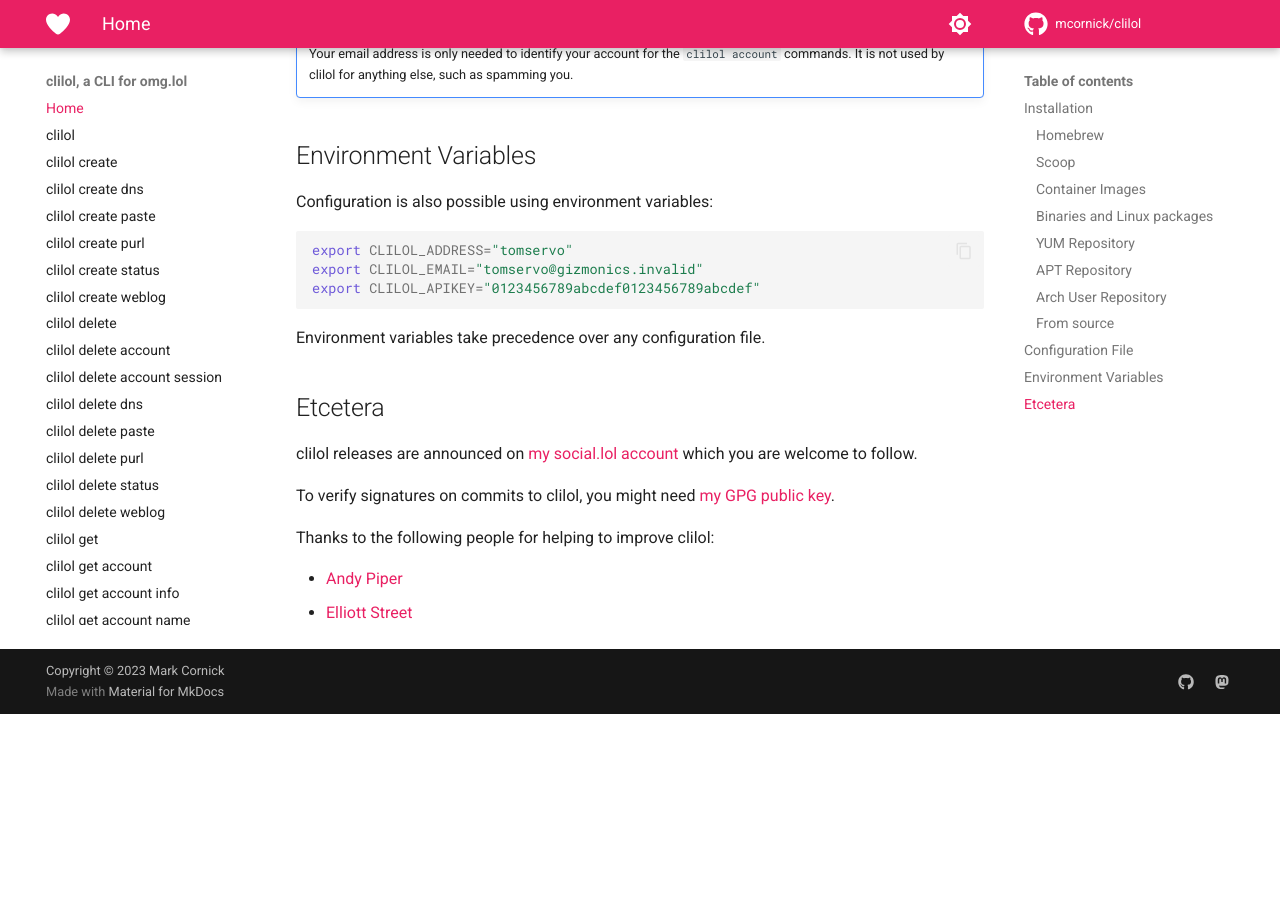
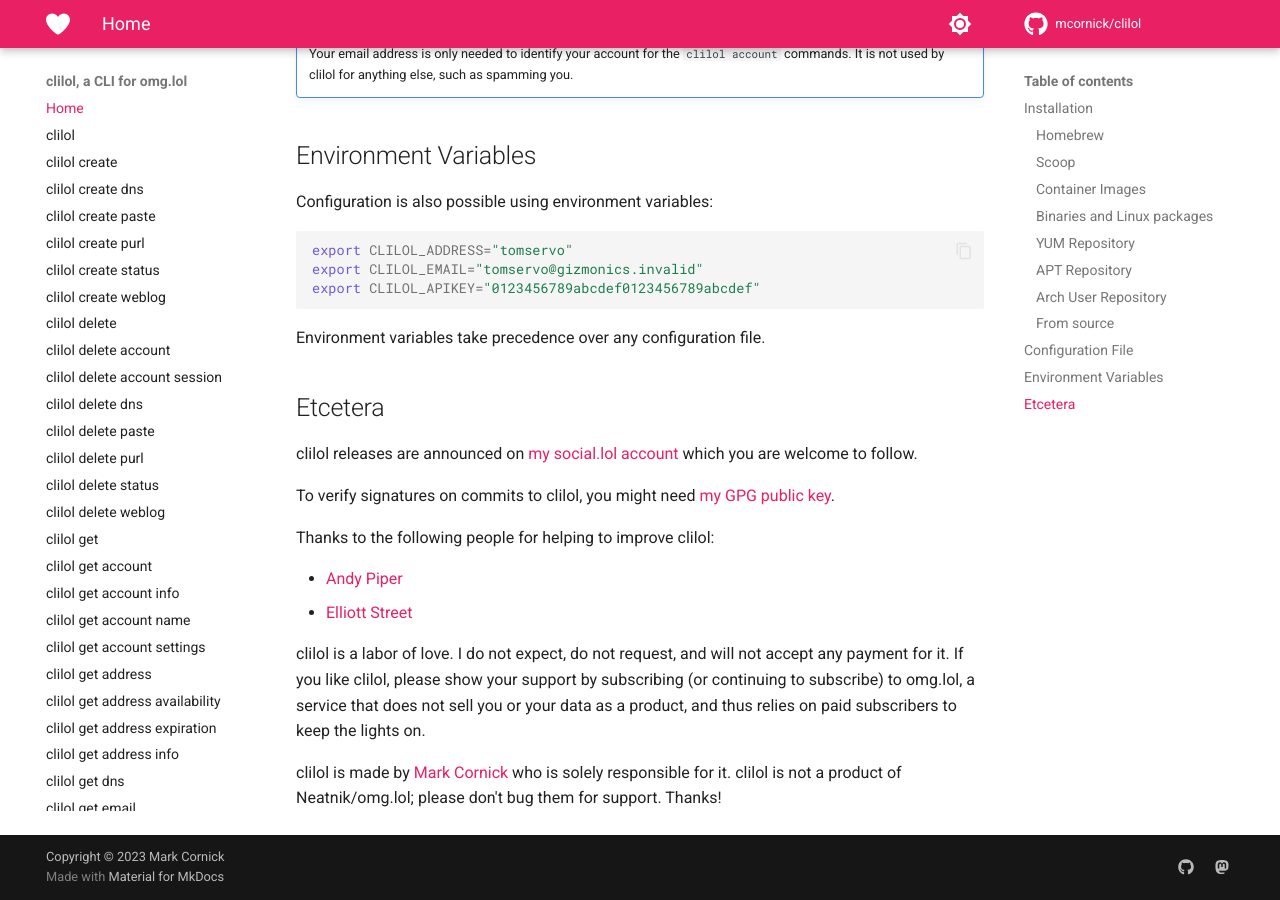
Before and after one commit to mcornick/clilol, an MkDocs documentation site: the page built from docs/index.md, in a window 1280 px wide and 900 px high, scrolled down 3267 px. Built offline with MkDocs 1.6.1 and Material for MkDocs 9.7.7, drawn with Linux system fonts in a browser that asks for light colours; comment, search, counter and statistics services are not loaded; the version menu is left out; before the commit the page ends 3981 px from its top, so only the background shows below that.

Commit message:
docs: add support messaging
Signed-off-by: Mark Cornick <mcornick@mcornick.com>

```diff
--- a/docs/index.md
+++ b/docs/index.md
@@ -155,3 +155,7 @@
 
 - [Andy Piper](https://github.com/andypiper)
 - [Elliott Street](https://github.com/ejstreet)
+
+clilol is a labor of love. I do not expect, do not request, and will not accept any payment for it. If you like clilol, please show your support by subscribing (or continuing to subscribe) to omg.lol, a service that does not sell you or your data as a product, and thus relies on paid subscribers to keep the lights on.
+
+clilol is made by [Mark Cornick](https://mcornick.omg.lol) who is solely responsible for it. clilol is not a product of Neatnik/omg.lol; please don't bug them for support. Thanks!
```
